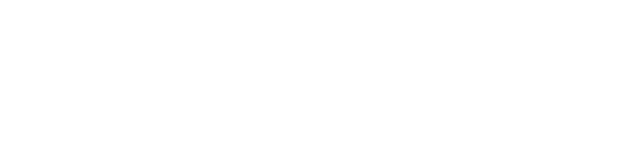
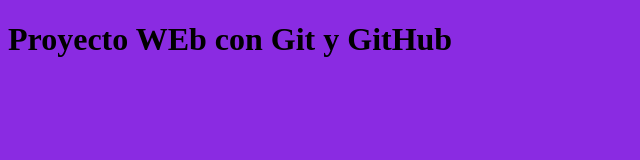
Before and after one commit to Lucky-Raccoon/Proyecto-Web, a plain HTML site: page index.html in a window 1280 px wide. Shown: the whole page, without its empty margins (0-640 px from the left). Drawn offline with Linux system fonts and the light colour scheme.

Commit message:
cambio de color de fondo a purpura

```diff
--- /dev/null
+++ b/css/basics.css
@@ -0,0 +1,3 @@
+body{
+    background-color: blueviolet;
+}
--- a/index.html
+++ b/index.html
@@ -5,8 +5,9 @@
     <meta http-equiv="X-UA-Compatible" content="IE=edge">
     <meta name="viewport" content="width=device-width, initial-scale=1.0">
     <title>Document</title>
+    <link rel="stylesheet" href="css/basics.css">
 </head>
 <body>
-
+    <h1>Proyecto WEb con Git y GitHub</h1>
 </body>
 </html>
```
Also changed, not shown: js/javascript.js (added).
